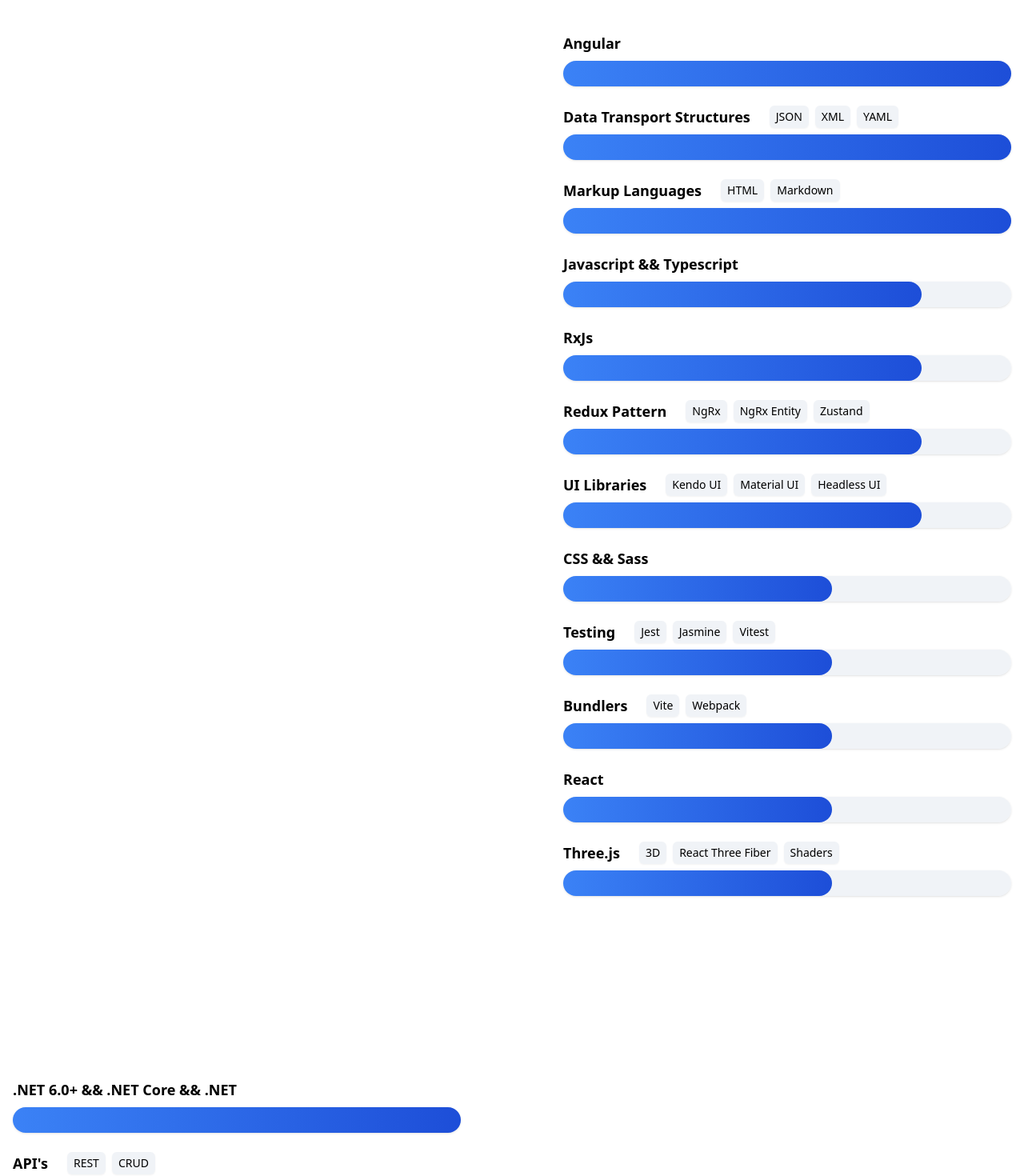
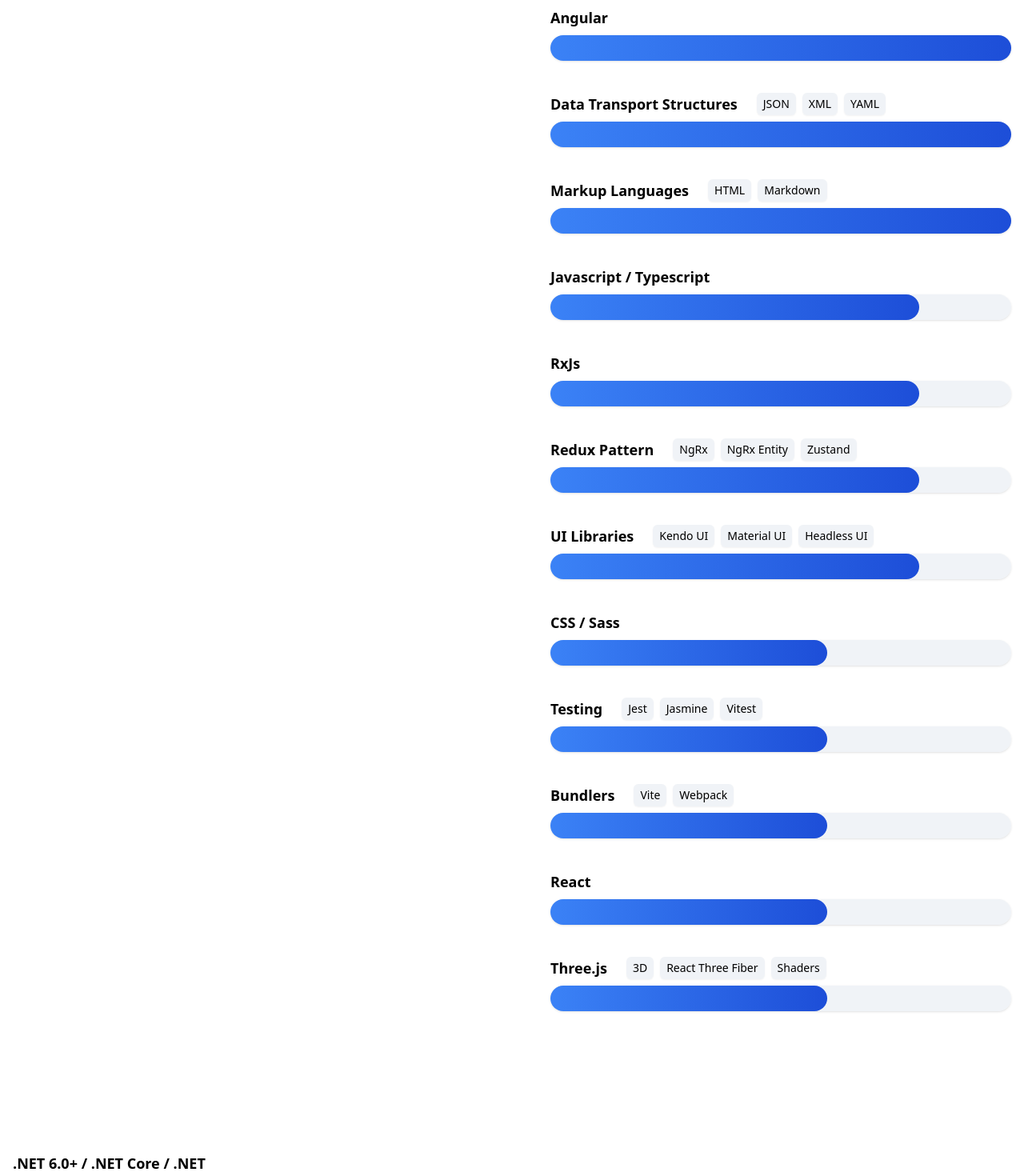
Before and after one commit to saschategtmeier/portfolio-v0, a React (Vite) app: page / in a window 1280 px wide. Shown: the part 920-2390 px from the top of the page at 80% size. Built offline with nearby package versions, Linux system fonts and the light colour scheme.

Commit message:
Add viewport specific styles

```diff
--- a/src/components/layout/content-section.tsx
+++ b/src/components/layout/content-section.tsx
@@ -36,12 +36,12 @@
 
   return (
     <div
-      className={`flex min-h-screen w-full flex-col pt-32 pb-8 ${className}`}
+      className={`flex min-h-screen w-full flex-col pb-4 pt-16 tablet:pb-6 tablet:pt-24 desktop:pb-8 desktop:pt-32 ${className}`}
       ref={ref}
       id={id}
     >
       <Container
-        className={`grid flex-1 grid-cols-1 items-center gap-16 desktop:grid-cols-2 desktop:gap-32 ${containerClassName}`}
+        className={`grid flex-1 grid-cols-1 items-center gap-12 tablet:gap-16 desktop:grid-cols-2 desktop:gap-24 ${containerClassName}`}
       >
         {children}
       </Container>
--- a/src/components/skills/skill-item-list.tsx
+++ b/src/components/skills/skill-item-list.tsx
@@ -14,8 +14,10 @@
   className,
 }) => {
   return (
-    <div className={`flex flex-col gap-6 ${className}`}>
-      <div className='text-xl font-bold'>{title}</div>
+    <div
+      className={`flex flex-col gap-6 tablet:gap-8 desktop:gap-10 ${className}`}
+    >
+      {title && <h2>{title}</h2>}
       {skillCollection?.skills.map((skill, index) => (
         <SkillItem key={index} skill={skill} />
       ))}
--- a/src/components/skills/skill-item.tsx
+++ b/src/components/skills/skill-item.tsx
@@ -12,8 +12,8 @@
 }) => {
   return (
     <div className='flex flex-col gap-2'>
-      <div className='flex items-center gap-6'>
-        <span className='sm text-lg font-semibold drop-shadow-sm'>{name}</span>
+      <div className='flex items-center gap-4 tablet:gap-6'>
+        <h3 className='drop-shadow-sm'>{name}</h3>
         <div className='flex flex-wrap gap-2'>
           {tags.map((tag, index) => (
             <SkillTag key={index} tag={tag} />
--- a/src/components/skills/skill-level-bar.tsx
+++ b/src/components/skills/skill-level-bar.tsx
@@ -32,9 +32,9 @@
   }, []);
 
   return (
-    <div className='relative h-[2rem] rounded-full bg-slate-200/50 py-1 shadow backdrop-blur-sm'>
+    <div className='relative h-[1.4rem] rounded-full bg-slate-200/50 py-1 shadow backdrop-blur-sm tablet:h-[1.8rem] desktop:h-[2rem]'>
       <div
-        className={`absolute top-0 left-0 h-[2rem] rounded-full bg-gradient-to-r from-blue-500 to-blue-700 py-1 px-4 text-white ${barWidth}`}
+        className={`absolute top-0 left-0 h-[1.4rem] rounded-full bg-gradient-to-r from-blue-500 to-blue-700 py-1 px-4 text-white tablet:h-[1.8rem] desktop:h-[2rem] ${barWidth}`}
       ></div>
     </div>
   );
--- a/src/components/skills/skill-tag.tsx
+++ b/src/components/skills/skill-tag.tsx
@@ -6,7 +6,7 @@
 
 export const SkillTag: FC<SkillTagProps> = ({ tag }) => {
   return (
-    <span className='rounded-md bg-slate-200/50 px-2 py-1 text-sm shadow-sm backdrop-blur-sm'>
+    <span className='rounded-md bg-slate-200/50 px-2 py-1 text-xs shadow-sm backdrop-blur-sm desktop:text-sm'>
       {tag}
     </span>
   );
--- a/src/index.css
+++ b/src/index.css
@@ -8,7 +8,15 @@
   }
 
   h1 {
-    @apply text-3xl font-bold;
+    @apply text-2xl font-bold tablet:text-3xl desktop:text-4xl;
+  }
+
+  h2 {
+    @apply text-xl font-bold tablet:text-2xl desktop:text-3xl;
+  }
+
+  h3 {
+    @apply text-base font-semibold desktop:text-lg;
   }
 
   #root {
--- a/src/skills.json
+++ b/src/skills.json
@@ -8,12 +8,12 @@
         "tags": []
       },
       {
-        "name": "Javascript && Typescript",
+        "name": "Javascript / Typescript",
         "level": 3,
         "tags": []
       },
       {
-        "name": "CSS && Sass",
+        "name": "CSS / Sass",
         "level": 2,
         "tags": []
       },
@@ -68,7 +68,7 @@
     "category": 1,
     "skills": [
       {
-        "name": ".NET 6.0+ && .NET Core && .NET",
+        "name": ".NET 6.0+ / .NET Core / .NET",
         "level": 4,
         "tags": []
       },
```
